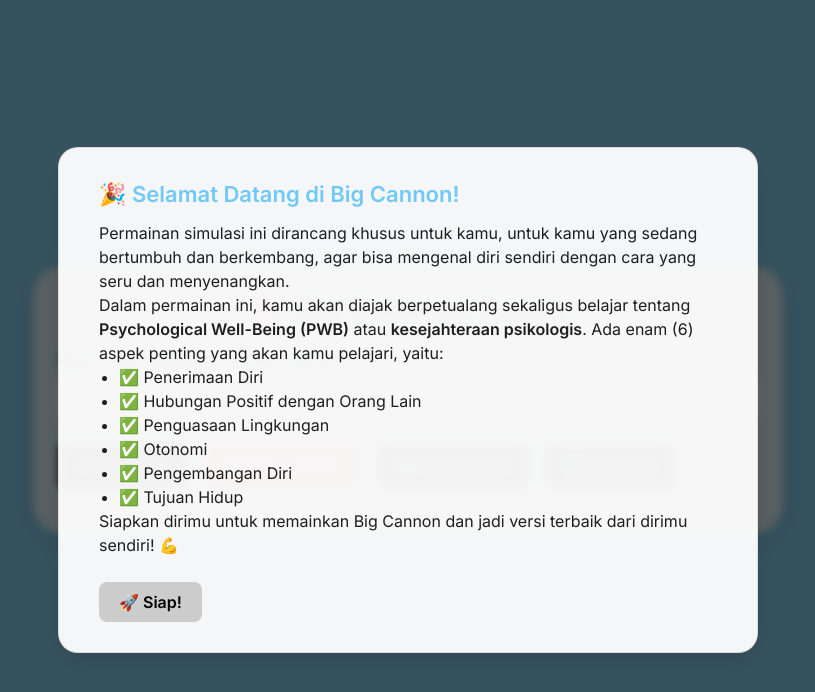
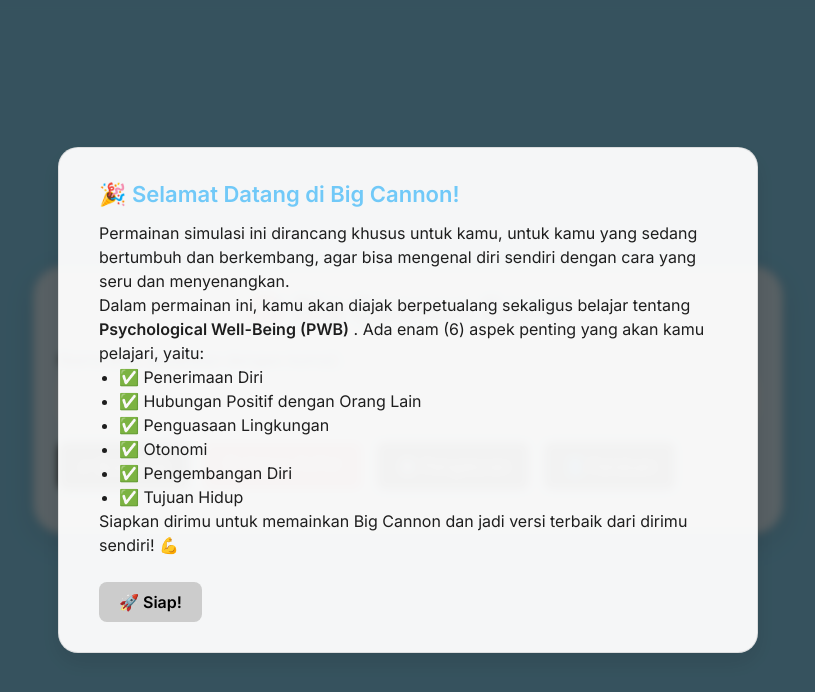
Before and after one commit to achidoang/big-cannon-react, a React (Vite) app: page / in a window 1280 px wide. Shown: the top 692 px of the page, without its empty margins (232-1047 px from the left). Built offline with nearby package versions, Linux system fonts and the light colour scheme.

Commit message:
revisi popup welcome

```diff
--- a/src/pages/MainMenu.jsx
+++ b/src/pages/MainMenu.jsx
@@ -216,9 +216,8 @@ export default function MainMenu() {
             </p>
             <p>
               Dalam permainan ini, kamu akan diajak berpetualang sekaligus
-              belajar tentang <strong>Psychological Well-Being (PWB)</strong>{" "}
-              atau <strong>kesejahteraan psikologis</strong>. Ada enam (6) aspek
-              penting yang akan kamu pelajari, yaitu:
+              belajar tentang <strong>Psychological Well-Being (PWB)</strong> .
+              Ada enam (6) aspek penting yang akan kamu pelajari, yaitu:
             </p>
             <ul style={{ marginLeft: 20 }}>
               <li>✅ Penerimaan Diri</li>
```
